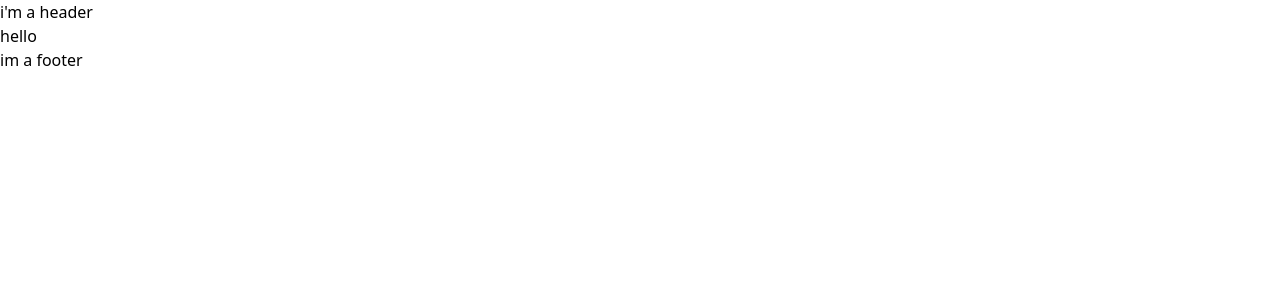
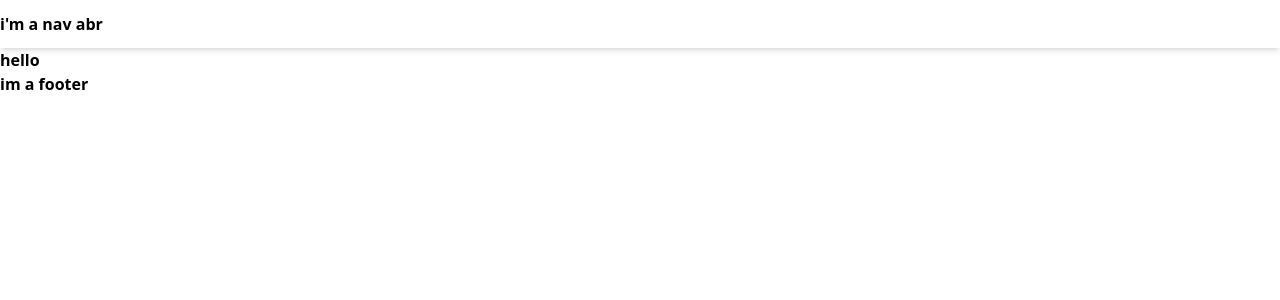
Before and after one commit to thisisabukarsh/bookz, a Next.js app: page / in a window 1280 px wide. Shown: the top 300 px of the page. Built offline with nearby package versions, Linux system fonts and the light colour scheme.

Commit message:
init header

```diff
--- a/src/layout/Header.tsx
+++ b/src/layout/Header.tsx
@@ -1,10 +1,11 @@
 const Header = () => {
   return (
-    <div>
-      <header className="relative z-20 w-full top-0 bg-white shadow-md transition-transform">
-        i'm a header
-      </header>
-    </div>
+    <header className="relative z-20 w-full top-0 bg-white shadow-md transition-transform">
+      <div>{/* for head translation or something like that  */}</div>
+      <nav className="container mx-auto py-3 flex justify-between items-center lg:max-w-screen-dt ">
+        i'm a nav abr
+      </nav>
+    </header>
   );
 };
 
--- a/src/layout/Layout.tsx
+++ b/src/layout/Layout.tsx
@@ -1,10 +1,9 @@
 import dynamic from "next/dynamic";
 import Footer from "./Footer";
 import { lalezar, manrope, poppins, rubik } from "@/utils/font";
-import { Head } from "next/document";
 
 const Header = dynamic(() => import("./Header"), {
-  ssr: false, // Set to true if you want server-side rendering for this component
+  ssr: false,
 });
 
 const Layout = (props: any) => {
@@ -13,13 +12,6 @@ const Layout = (props: any) => {
       className={`${poppins.variable} ${lalezar.variable} ${manrope.variable} ltr:${manrope.className} rtl:${rubik.className} font-semibold relative z-0`}
     >
       <Header />
-      <Head>
-        <meta
-          charSet="utf-8"
-          name="viewport"
-          content="width=device-width, initial-scale=1.0"
-        />
-      </Head>
 
       <div className="bg-white">{props.children}</div>
 
--- a/tailwind.config.ts
+++ b/tailwind.config.ts
@@ -5,13 +5,12 @@ const config: Config = {
     "./src/pages/**/*.{js,ts,jsx,tsx,mdx}",
     "./src/components/**/*.{js,ts,jsx,tsx,mdx}",
     "./src/app/**/*.{js,ts,jsx,tsx,mdx}",
+    "./src/**/*.{js,ts,jsx,tsx,mdx}",
   ],
   theme: {
     extend: {
-      backgroundImage: {
-        "gradient-radial": "radial-gradient(var(--tw-gradient-stops))",
-        "gradient-conic":
-          "conic-gradient(from 180deg at 50% 50%, var(--tw-gradient-stops))",
+      fontFamily: {
+        manrope: ["var(--font-manrope)"],
       },
     },
   },
```
